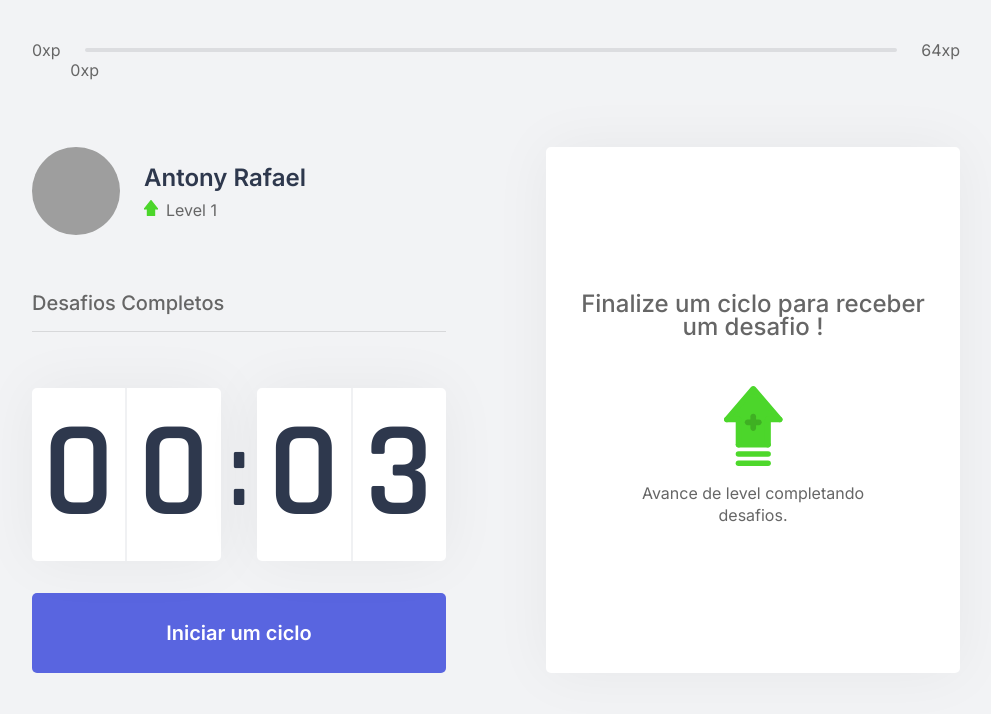
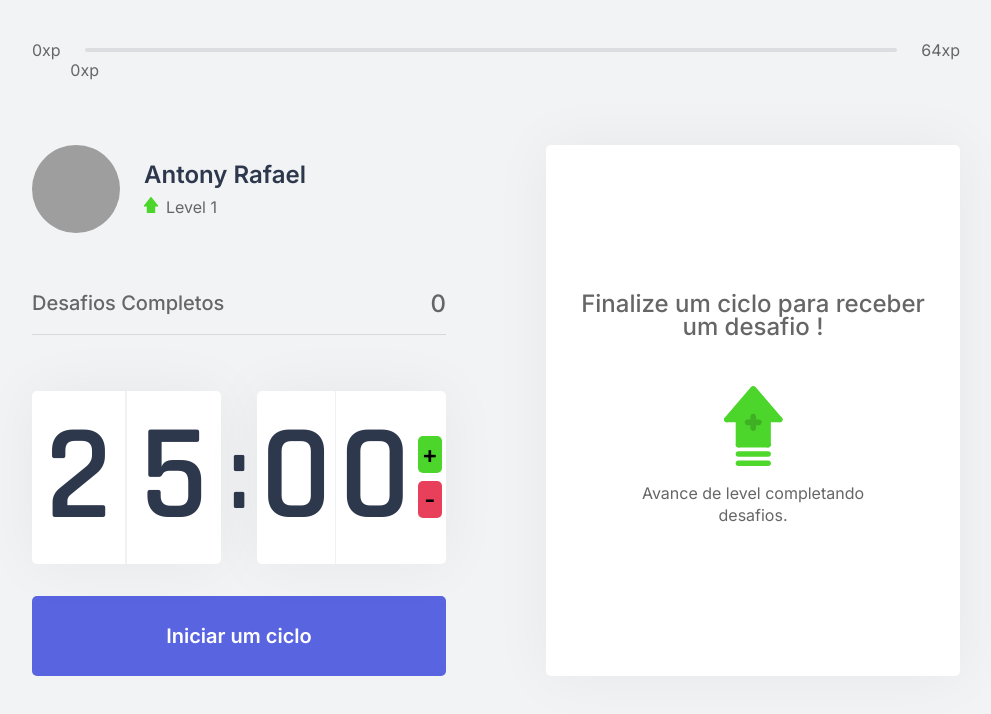
Before and after one commit to AntonyRafael/nlw4-MoovIt, a Next.js app: page / in a window 1280 px wide. Shown: the top 714 px of the page, without its empty margins (144-1135 px from the left). Built offline with nearby package versions, Linux system fonts and the light colour scheme; grey boxes are pictures that could not be loaded.

Commit message:
Timer Controller

```diff
--- a/src/pages/components/ChallangeBox.tsx
+++ b/src/pages/components/ChallangeBox.tsx
@@ -5,17 +5,17 @@ import { CountdownContext } from "../contexts/CountdownContext";
 
 export function ChallangeBox() {
 
-  const {activeChallange, resetChallenge, completeChallange} = useContext(ChallangesContext);
+  const {activeChallange, resetChallange, completeChallange} = useContext(ChallangesContext);
   const {resetCountdown} = useContext(CountdownContext);
 
-  function  handleChallengeSucceeded() {
+  function  handleChallangeSucceeded() {
     completeChallange()
     resetCountdown()
 
   }
 
   function handleChallendeFailed() {
-    resetChallenge()
+    resetChallange()
     resetCountdown()
   }
 
@@ -38,7 +38,7 @@ export function ChallangeBox() {
                 </button>
                 <button type="button"
                     className={styles.challangeSucceededButton}
-                    onClick={handleChallengeSucceeded}
+                    onClick={handleChallangeSucceeded}
 
                 >
                     Completei
--- a/src/pages/components/Countdown.tsx
+++ b/src/pages/components/Countdown.tsx
@@ -4,20 +4,21 @@ import { ChallangesContext } from "../contexts/ChallangesContext";
 import { CountdownContext } from "../contexts/CountdownContext";
 
 export function Countdown() {
-
-  const {minutes,
+  const {
+    minutes,
     seconds,
     hasFinished,
     isActive,
     resetCountdown,
-    startCountdown
-  } = useContext(CountdownContext)
+    startCountdown,
+    increaseTime,
+    decreaseTime
+  } = useContext(CountdownContext);
 
   const [minuteLeft, minuteRight] = String(minutes).padStart(2, "0").split("");
   const [secondsLeft, secondsRight] = String(seconds)
     .padStart(2, "0")
     .split("");
-
 
   return (
     <div>
@@ -25,11 +26,18 @@ export function Countdown() {
         <div>
           <span>{minuteLeft}</span>
           <span>{minuteRight}</span>
+
+
         </div>
         <span>:</span>
         <div>
           <span>{secondsLeft}</span>
           <span>{secondsRight}</span>
+          <div className={styles.controlerMinutes}>
+            <button type="button" onClick={increaseTime} >+</button>
+            <button type="button" onClick={decreaseTime}>-</button>
+          </div>
+
         </div>
       </div>
 
--- a/src/pages/contexts/ChallangesContext.tsx
+++ b/src/pages/contexts/ChallangesContext.tsx
@@ -1,6 +1,6 @@
 import { createContext, ReactNode, useEffect, useState } from 'react';
 import Cookies from 'js-cookie';
-import challenges from '../../../challanges.json';
+import challanges from '../../../challanges.json';
 import { LevelUpModal } from '../components/LevelUpModal';
 
 
@@ -13,12 +13,12 @@ interface Challenge {
 interface ChallangesContextData {
     level: number;
     currentExperience: number;
-    challengesCompleted: number;
+    challangesCompleted: number;
     activeChallange:  Challenge;
     experienceToNextLevel: number;
     levelUp : () => void;
     startNewChallange: () => void;
-    resetChallenge: () => void;
+    resetChallange: () => void;
     completeChallange: () => void;
     closeLevelUpModal: () => void;
 }
@@ -27,7 +27,7 @@ interface ChallangesProviderProps {
     children: ReactNode;
     level: number,
     currentExperience: number,
-    challengesCompleted: number,
+    challangesCompleted: number,
 }
 
 
@@ -38,7 +38,7 @@ export function ChallangesProvider({children, ...rest}: ChallangesProviderProps)
 
     const [level, setLevel] = useState(rest.level ?? 1 );
     const [currentExperience, setCurrentExperience] = useState(rest.currentExperience ?? 0);
-    const [challengesCompleted, setChallengesCompleted ] = useState(rest.challengesCompleted ?? 0);
+    const [challangesCompleted, setchallangesCompleted ] = useState(rest.challangesCompleted ?? 0);
 
     const [activeChallange, setActiveChallange] = useState(null)
     const [isLevelUpModalOpen, setIsLevelUpModalOpen] = useState(false);
@@ -52,8 +52,8 @@ export function ChallangesProvider({children, ...rest}: ChallangesProviderProps)
     useEffect(() => {
         Cookies.set('level', String(level));
         Cookies.set('currentExperience', String(currentExperience));
-        Cookies.set('challengesCompleted', String(challengesCompleted));
-    }, [level, currentExperience,challengesCompleted])
+        Cookies.set('challangesCompleted', String(challangesCompleted));
+    }, [level, currentExperience,challangesCompleted])
 
     function levelUp() {
         setLevel(level +1);
@@ -66,8 +66,8 @@ export function ChallangesProvider({children, ...rest}: ChallangesProviderProps)
     }
 
     function startNewChallange() {
-        const randomChallangeIndex = Math.floor(Math.random() * challenges.length);
-        const challenge = challenges[randomChallangeIndex];
+        const randomChallangeIndex = Math.floor(Math.random() * challanges.length);
+        const challenge = challanges[randomChallangeIndex];
         setActiveChallange(challenge)
 
         new Audio('/notification.mp3').play();
@@ -79,7 +79,7 @@ export function ChallangesProvider({children, ...rest}: ChallangesProviderProps)
         }
     }
 
-    function resetChallenge() {
+    function resetChallange() {
         setActiveChallange(null)
     }
 
@@ -98,19 +98,19 @@ export function ChallangesProvider({children, ...rest}: ChallangesProviderProps)
 
         setCurrentExperience(finalExperience);
         setActiveChallange(null);
-        setChallengesCompleted(challengesCompleted + 1);
+        setchallangesCompleted(challangesCompleted + 1);
     }
 
     return (
     <ChallangesContext.Provider value={
         {level,
         currentExperience,
-        challengesCompleted,
+        challangesCompleted,
         activeChallange,
         experienceToNextLevel,
         levelUp,
         startNewChallange,
-        resetChallenge,
+        resetChallange,
         completeChallange,
         closeLevelUpModal }}>
         {children}
--- a/src/pages/contexts/CountdownContext.tsx
+++ b/src/pages/contexts/CountdownContext.tsx
@@ -9,6 +9,8 @@ interface CountdownContextData {
     isActive: boolean;
     startCountdown: () => void;
     resetCountdown: () => void;
+    increaseTime: () => void;
+    decreaseTime: () => void;
 }
 
 interface CountdownProviderProps {
@@ -26,7 +28,7 @@ export function  CountdownProvider({children}: CountdownProviderProps ) {
 const {startNewChallange} = useContext(ChallangesContext);
 
 
-  const [time, setTime] = useState(0.05 * 60);
+  const [time, setTime] = useState(25 * 60);
   const [isActive, setIsActive] = useState(false);
   const [hasFinished, setHasFinished] = useState(false);
 
@@ -42,7 +44,7 @@ const {startNewChallange} = useContext(ChallangesContext);
   function resetCountdown() {
     clearTimeout(countdownTimeout);
     setIsActive(false);
-    setTime(0.05 * 60);
+    setTime(25 * 60);
     setHasFinished(false);
   }
 
@@ -59,6 +61,23 @@ const {startNewChallange} = useContext(ChallangesContext);
     }
   }, [isActive, time]);
 
+  function increaseTime() {
+    if (time < 40 * 60) {
+      setTime(time + 60)
+    } else {
+      alert('Não da para se concetrar esse tempo todo !')
+      setTime(25 * 60)
+    }
+  }
+
+  function decreaseTime() {
+    if (time > 15 * 60) {
+      setTime(time - 60)
+    } else {
+      alert('Só isso ? Não da nem uma aula !')
+      setTime(25 * 60)
+    }
+  }
 
     return (
         <CountdownContext.Provider value={{
@@ -67,7 +86,9 @@ const {startNewChallange} = useContext(ChallangesContext);
             hasFinished,
             isActive,
             startCountdown,
-            resetCountdown
+            resetCountdown,
+            increaseTime,
+            decreaseTime
         }}>
             {children}
         </CountdownContext.Provider>
--- a/src/pages/index.tsx
+++ b/src/pages/index.tsx
@@ -15,7 +15,7 @@ import { ChallangesProvider } from "../pages/contexts/ChallangesContext";
 interface HomeProps {
   level: number,
   currentExperience: number,
-  challengesCompleted: number,
+  challangesCompleted: number,
 }
 
 export default function Home(props: HomeProps) {
@@ -25,7 +25,7 @@ export default function Home(props: HomeProps) {
     <ChallangesProvider
       level={props.level}
       currentExperience={props.currentExperience}
-      challengesCompleted={props.challengesCompleted}
+      challangesCompleted={props.challangesCompleted}
       >
       <div className={styles.container}>
         <Head>
@@ -53,13 +53,13 @@ export default function Home(props: HomeProps) {
 
 // Tudo feito aqui executa no node, e não no browser para o usuário
 export const getServerSideProps: GetServerSideProps = async (ctx) => {
-  const { level, currentExperience, challengesCompleted } = ctx.req.cookies;
+  const { level, currentExperience, challangesCompleted } = ctx.req.cookies;
 
   return {
     props: {
       level: Number(level),
       currentExperience: Number(currentExperience),
-      challengesCompleted: Number(challengesCompleted),
+      challangesCompleted: Number(challangesCompleted),
     },
   };
 };
--- a/src/styles/components/Countdown.module.css
+++ b/src/styles/components/Countdown.module.css
@@ -74,3 +74,22 @@
     cursor: not-allowed;
     border-bottom: 5px solid var(--green);
 }
+
+
+.controlerMinutes {
+    display: flex;
+    flex-direction: column;
+}
+.controlerMinutes button {
+    background: var(--green);
+    font-size: 1.5rem;
+    font-weight: bold;
+    border: none;
+    padding: 0.25rem;
+    margin: .25rem;
+    border-radius: 5px;
+}
+
+.controlerMinutes button:last-child {
+    background: var(--red);
+}
```
Also changed, not shown: src/pages/_app.tsx (+7 -2 lines).
